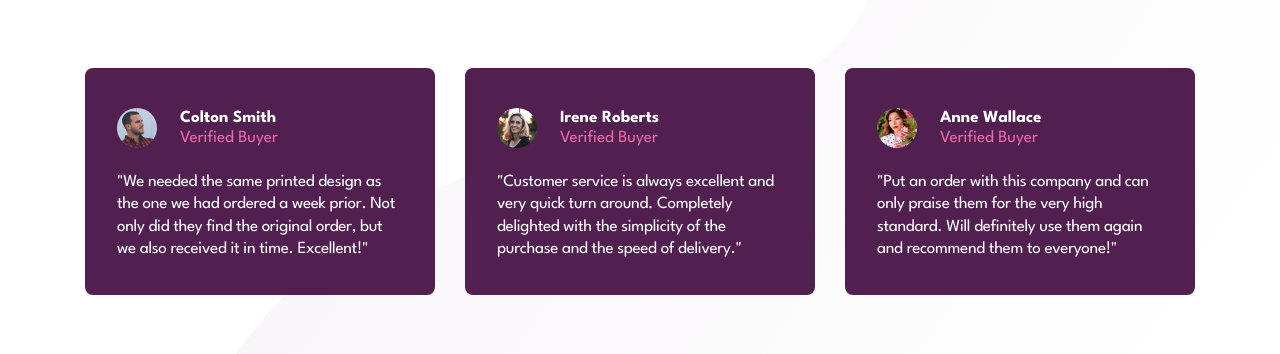
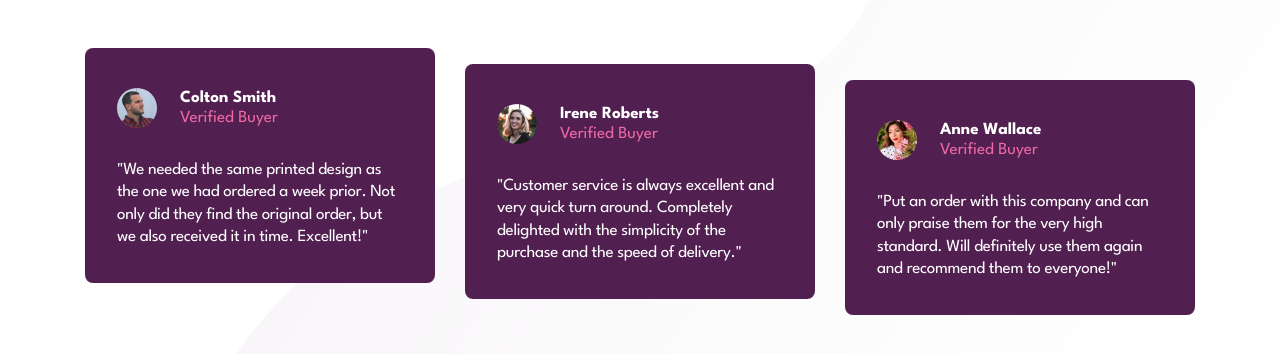
Before and after one commit to gabrieltrtl/social-proof-section, a plain HTML site: page index.html in a window 1280 px wide. Shown: the part 376-730 px from the top of the page. Drawn offline with Linux system fonts and the light colour scheme.

Commit message:
final commit

```diff
--- a/style.css
+++ b/style.css
@@ -197,11 +197,23 @@ body {
    .testimonials {
     display: flex;
     gap: 30px;
+   }
 
+   .testimonials__author {
+    margin-bottom: 31px;
    }
 
    .testimonials__container {
       max-width: 21.875rem;
+      height: 100%;
+   }
+
+   .testimonials__container:nth-child(2) {
+    margin-top: 16px;
+   }
+
+   .testimonials__container:last-child {
+    margin-top: 32px;
    }
 
    .testimonials__container:not(:last-child) {
```
Also changed, not shown: index.html (+0 -1 lines).
